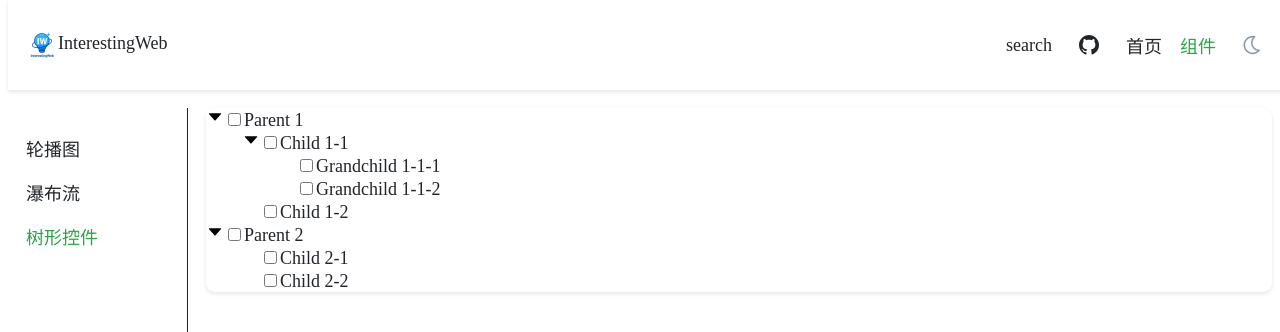
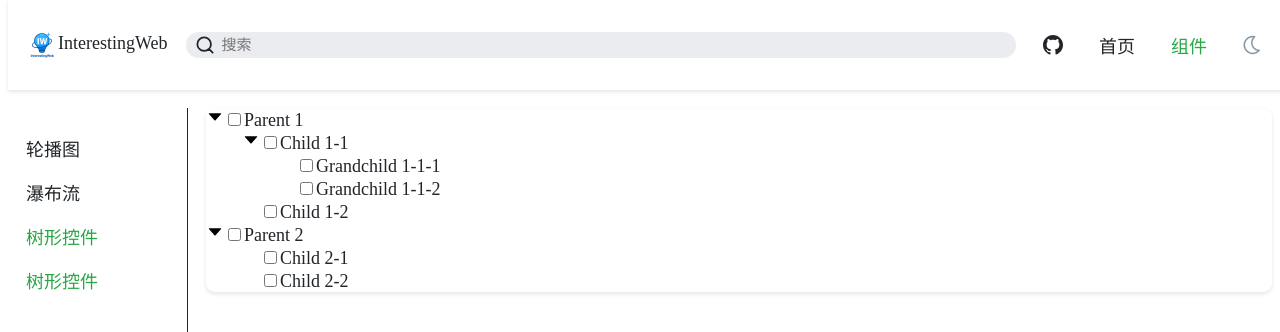
Before and after one commit to fenglier/interestingWeb, a React (Vite) app: page /interestingWeb/components/tree in a window 1280 px wide. Shown: the top 332 px of the page. Built offline with nearby package versions, Linux system fonts and the light colour scheme.

Commit message:
feat: add RouterSearch component with Fuse.js integration; update Layout to include search functionality and style adjustments

```diff
--- a/package.json
+++ b/package.json
@@ -15,6 +15,7 @@
     "common-js-methods": "^1.3.2",
     "dom-to-image": "^2.6.0",
     "driver.js": "^1.3.5",
+    "fuse.js": "^7.1.0",
     "html2canvas": "^1.4.1",
     "lodash": "^4.17.21",
     "react": "^19.0.0",
--- a/src/layouts/Layout.module.scss
+++ b/src/layouts/Layout.module.scss
@@ -3,6 +3,7 @@
   position: fixed;
   justify-content: space-between;
   align-items: center;
+  gap: 1rem;
   padding: 0 1rem;
   height: 5rem;
   width: 100%;
@@ -10,6 +11,7 @@
   z-index: 1000;
   top: 0;
   box-shadow: var(--shadow-md);
+
   .title {
     cursor: pointer;
     img {
@@ -19,8 +21,9 @@
       vertical-align: middle;
     }
   }
-  .ocuppy {
+  .search {
     flex-grow: 1;
+    position: relative;
   }
   .firstNav {
     display: flex;
@@ -30,6 +33,15 @@
     height: 100%;
     .default {
       cursor: pointer;
+      border-radius: 9999px;
+      padding: 0.5rem;
+      background-color: var(--color-bg);
+      color: var(--color-text);
+      &:hover {
+        background-color: var(--color-bg-hover);
+        box-shadow: var(--shadow-lg);
+        cursor: pointer;
+      }
     }
     .active {
       color: var(--color-success);
--- a/src/layouts/Layout.tsx
+++ b/src/layouts/Layout.tsx
@@ -12,6 +12,7 @@ import { useEffect, useState } from "react";
 import routes from "../router.config.tsx";
 import Mode from "../components/mode/index.tsx";
 import logo from "../assets/logo.png";
+import RouterSearch from "./RouterSearch/index.tsx";
 
 const Layout = () => {
   const location = useLocation();
@@ -73,10 +74,10 @@ const Layout = () => {
             InterestingWeb
           </a>
         </span>
-        <div className={style.ocuppy}></div>
+        <div className={style.search}>
+          <RouterSearch />
+        </div>
         <nav className={style.firstNav}>
-          {/* TODO */}
-          <span>search</span>
           <span>
             <a
               href="https://github.com/fenglier/interestingWeb"
--- /dev/null
+++ b/src/layouts/RouterSearch/index.module.scss
@@ -0,0 +1,158 @@
+.searchWrapper {
+  position: relative;
+  display: flex;
+  align-items: center;
+  .searchIcon {
+    position: absolute;
+    left: 10px;
+  }
+  .search {
+    -webkit-text-size-adjust: 100%;
+    tab-size: 4;
+    -webkit-tap-highlight-color: transparent;
+    --docsearch-text-color: #1c1e21;
+    --docsearch-spacing: 12px;
+    --docsearch-muted-color: #969faf;
+    --docsearch-logo-color: #5468ff;
+    --docsearch-modal-width: 560px;
+    --docsearch-modal-height: 600px;
+    --docsearch-searchbox-background: #ebedf0;
+    --docsearch-searchbox-focus-background: #fff;
+    --docsearch-hit-color: #444950;
+    --docsearch-hit-active-color: #fff;
+    --docsearch-hit-shadow: 0 1px 3px 0 #d4d9e1;
+    --docsearch-key-gradient: linear-gradient(-225deg, #d5dbe4, #f8f8f8);
+    --docsearch-key-shadow: inset 0 -2px 0 0 #cdcde6, inset 0 0 1px 1px #fff,
+      0 1px 2px 1px rgba(30, 35, 90, 0.4);
+    --docsearch-key-pressed-shadow: inset 0 -2px 0 0 #cdcde6,
+      inset 0 0 1px 1px #fff, 0 1px 1px 0 rgba(30, 35, 90, 0.4);
+    --docsearch-footer-background: #fff;
+    --docsearch-footer-shadow: 0 -1px 0 0 #e0e3e8,
+      0 -3px 6px 0 rgba(69, 98, 155, 0.12);
+    --docsearch-primary-color: #0074a6;
+    --docsearch-container-background: rgba(52, 58, 70, 0.8);
+    --docsearch-modal-shadow: none;
+    --docsearch-searchbox-shadow: 0 0 0 3px rgba(66, 153, 225, 0.5);
+    --ifm-z-index-fixed: 1000;
+    --docsearch-hit-height: 48px;
+    --docsearch-searchbox-height: 72px;
+    --docsearch-footer-height: 108px;
+    --docsearch-icon-stroke-width: 1.4;
+    --hover-overlay: rgba(0, 0, 0, 0.05);
+    --fds-animation-fade-in: cubic-bezier(0, 0, 1, 1);
+    --fds-animation-fade-out: cubic-bezier(0, 0, 1, 1);
+    --docsearch-modal-background: #23272f;
+    --docsearch-hit-background: #23272f;
+    --docsearch-highlight-color: #149eca;
+    color-scheme: dark;
+    -webkit-font-smoothing: antialiased;
+    --tw-text-opacity: 1;
+    --tw-bg-opacity: 0.95;
+    box-sizing: border-box;
+    border: 0 solid #e5e7eb;
+    --tw-border-spacing-x: 0;
+    --tw-border-spacing-y: 0;
+    --tw-translate-x: 0;
+    --tw-translate-y: 0;
+    --tw-rotate: 0;
+    --tw-skew-x: 0;
+    --tw-skew-y: 0;
+    --tw-scale-x: 1;
+    --tw-scale-y: 1;
+    --tw-pan-x: ;
+    --tw-pan-y: ;
+    --tw-pinch-zoom: ;
+    --tw-scroll-snap-strictness: proximity;
+    --tw-gradient-from-position: ;
+    --tw-gradient-via-position: ;
+    --tw-gradient-to-position: ;
+    --tw-ordinal: ;
+    --tw-slashed-zero: ;
+    --tw-numeric-figure: ;
+    --tw-numeric-spacing: ;
+    --tw-numeric-fraction: ;
+    --tw-ring-inset: ;
+    --tw-ring-offset-width: 0px;
+    --tw-ring-offset-color: #fff;
+    --tw-ring-color: rgba(59, 130, 246, 0.5);
+    --tw-ring-offset-shadow: 0 0 #0000;
+    --tw-ring-shadow: 0 0 #0000;
+    --tw-shadow: 0 0 #0000;
+    --tw-shadow-colored: 0 0 #0000;
+    --tw-blur: ;
+    --tw-brightness: ;
+    --tw-contrast: ;
+    --tw-grayscale: ;
+    --tw-hue-rotate: ;
+    --tw-invert: ;
+    --tw-saturate: ;
+    --tw-sepia: ;
+    --tw-drop-shadow: ;
+    --tw-backdrop-blur: ;
+    --tw-backdrop-brightness: ;
+    --tw-backdrop-contrast: ;
+    --tw-backdrop-grayscale: ;
+    --tw-backdrop-hue-rotate: ;
+    --tw-backdrop-invert: ;
+    --tw-backdrop-opacity: ;
+    --tw-backdrop-saturate: ;
+    --tw-backdrop-sepia: ;
+    font-family: inherit;
+    font-feature-settings: inherit;
+    font-variation-settings: inherit;
+    font-weight: inherit;
+    line-height: inherit;
+    color: inherit;
+    margin: 0;
+    padding: 0;
+    text-transform: none;
+    cursor: pointer;
+    -webkit-appearance: button;
+    background-image: none;
+    display: flex;
+    width: 100%;
+    align-items: center;
+    border-radius: 9999px;
+    background-color: rgba(153, 161, 179, 0.2);
+    padding-top: 0.25rem;
+    padding-bottom: 0.25rem;
+    padding-inline-start: 2rem;
+    font-size: 15px;
+  }
+}
+.resultsList {
+  position: absolute;
+  list-style: none;
+  padding: 0;
+  width: 100%;
+  z-index: 9999;
+  background-color: var(--color-bg);
+  li {
+    margin-bottom: 1rem;
+
+    a {
+      text-decoration: none;
+      color: #333;
+      border: 1px solid #eee;
+      padding: 1rem;
+      display: block;
+      border-radius: 8px;
+      transition: 0.2s;
+
+      &:hover {
+        background: #f9f9f9;
+        border-color: #ccc;
+      }
+
+      strong {
+        font-size: 1.1rem;
+      }
+
+      p {
+        margin-top: 0.25rem;
+        font-size: 0.9rem;
+        color: #666;
+      }
+    }
+  }
+}
--- /dev/null
+++ b/src/layouts/RouterSearch/index.tsx
@@ -0,0 +1,92 @@
+/*
+ * @Author: fengli
+ * @Description: 需要安装npm install fuse.js
+ * @Date: 2025-05-10 10:52:45
+ * @lastEditors: fengli
+ * @lastEditTime:
+ */
+import { useEffect, useState } from "react";
+import style from "./index.module.scss";
+import Fuse from "fuse.js";
+import { Link } from "react-router-dom";
+import router from "../../router.config.tsx";
+import { debounce } from "lodash";
+
+const deepFlatten = (arr: any[]) => {
+  return arr.reduce((acc: any[], val) => {
+    if (Array.isArray(val.children)) {
+      acc.push(...deepFlatten(val.children));
+    } else {
+      acc.push(val);
+    }
+    return acc;
+  }, []);
+};
+const searchIndex = deepFlatten(router);
+// Fuse.js 配置
+const fuse = new Fuse(searchIndex, {
+  keys: ["name"],
+  includeScore: true,
+  threshold: 0.3,
+});
+const RouterSearch = () => {
+  const [searchTerm, setSearchTerm] = useState("");
+  const [results, setResults] = useState(searchIndex);
+  const [showResults, setShowResults] = useState(false);
+
+  // 输入变化时更新结果
+  useEffect(() => {
+    if (searchTerm.trim()) {
+      const fuseResult = fuse.search(searchTerm).map((r) => r.item);
+      setResults(fuseResult);
+      setShowResults(true);
+    } else {
+      setResults([]);
+    }
+  }, [searchTerm]);
+  const handleChange = debounce((e: React.ChangeEvent<HTMLInputElement>) => {
+    const value = e.target.value;
+    setSearchTerm(value);
+  }, 500);
+  return (
+    <>
+      <div className={style.searchWrapper}>
+        <svg
+          className={style.searchIcon}
+          width="1em"
+          height="1em"
+          viewBox="0 0 20 20"
+        >
+          <path
+            d="M14.386 14.386l4.0877 4.0877-4.0877-4.0877c-2.9418 2.9419-7.7115 2.9419-10.6533 0-2.9419-2.9418-2.9419-7.7115 0-10.6533 2.9418-2.9419 7.7115-2.9419 10.6533 0 2.9419 2.9418 2.9419 7.7115 0 10.6533z"
+            stroke="currentColor"
+            fill="none"
+            stroke-width="2"
+            fill-rule="evenodd"
+            stroke-linecap="round"
+            stroke-linejoin="round"
+          ></path>
+        </svg>
+        <input
+          placeholder="搜索"
+          className={style.search}
+          onChange={handleChange}
+        />
+      </div>
+      {results.length && showResults ? (
+        <ul className={style.resultsList}>
+          {results.map((item) => (
+            <li key={item.path}>
+              <Link to={item.path} onClick={() => setShowResults(false)}>
+                <strong>{item.name}</strong>
+                <p>{item.name}</p>
+              </Link>
+            </li>
+          ))}
+        </ul>
+      ) : null}
+    </>
+  );
+};
+
+export default RouterSearch;
--- a/src/pages/CarouselDemo.mdx
+++ b/src/pages/CarouselDemo.mdx
@@ -7,7 +7,7 @@ import img3 from "../assets/3.jpg";
 
 这是一个简单的轮播图组件，用于展示多个项目。它支持自动轮播、左右切换等功能。
 
-<div className="theme">
+<div >
   采用“克隆首尾元素 + translateX + transition” 的方式
   <h2>核心思路</h2>
   <ol>
--- a/src/router.config.tsx
+++ b/src/router.config.tsx
@@ -44,6 +44,12 @@ const routes = [
         name: "树形控件",
         element: <TreeDemo />,
       },
+      {
+        path: "/components/tree",
+        name: "树形控件",
+        key:"temp2",
+        element: <TreeDemo />,
+      },
     ],
   },
 ];
```
Also changed, not shown: 1 other file (tests, documents, lock files or other folders).
